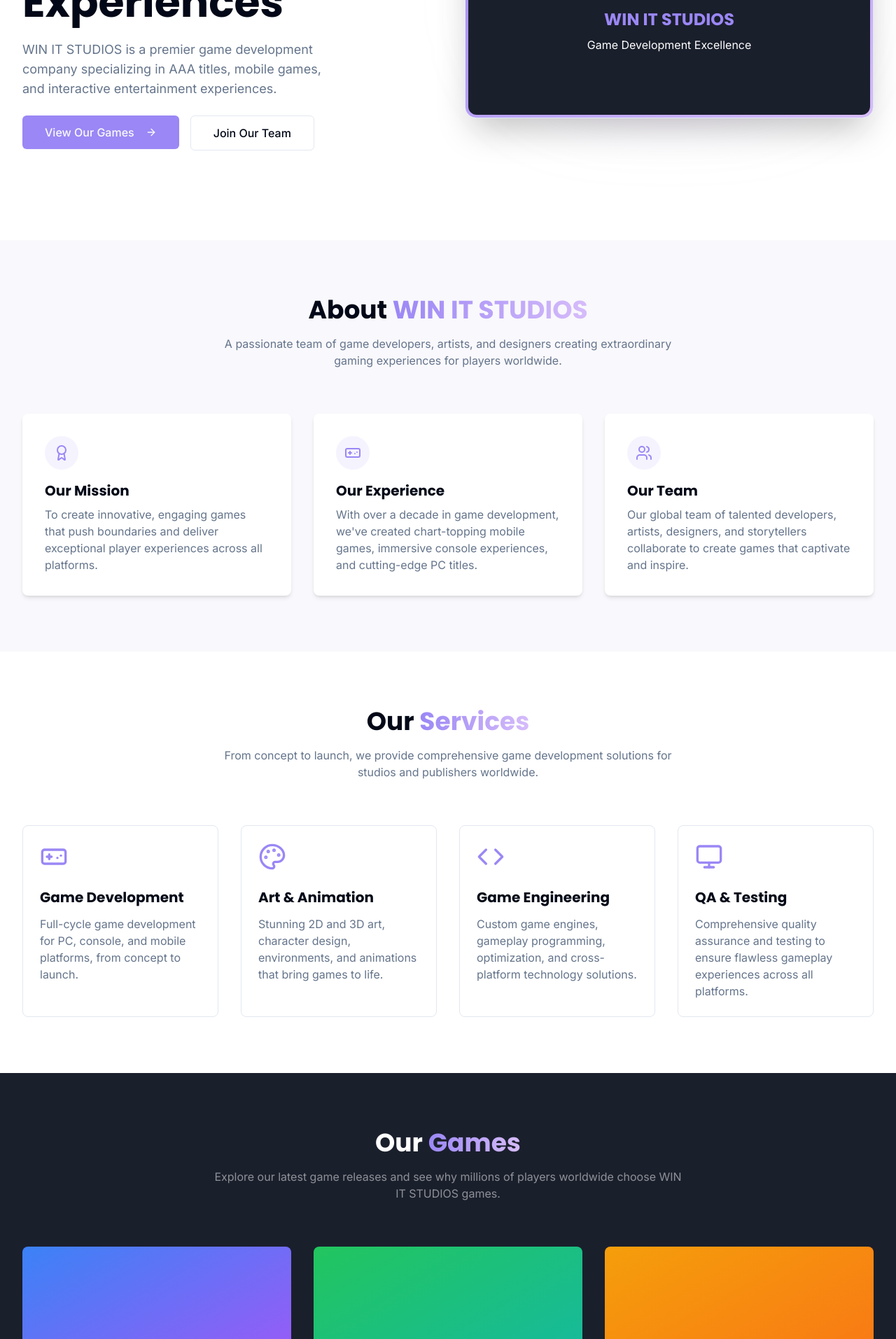
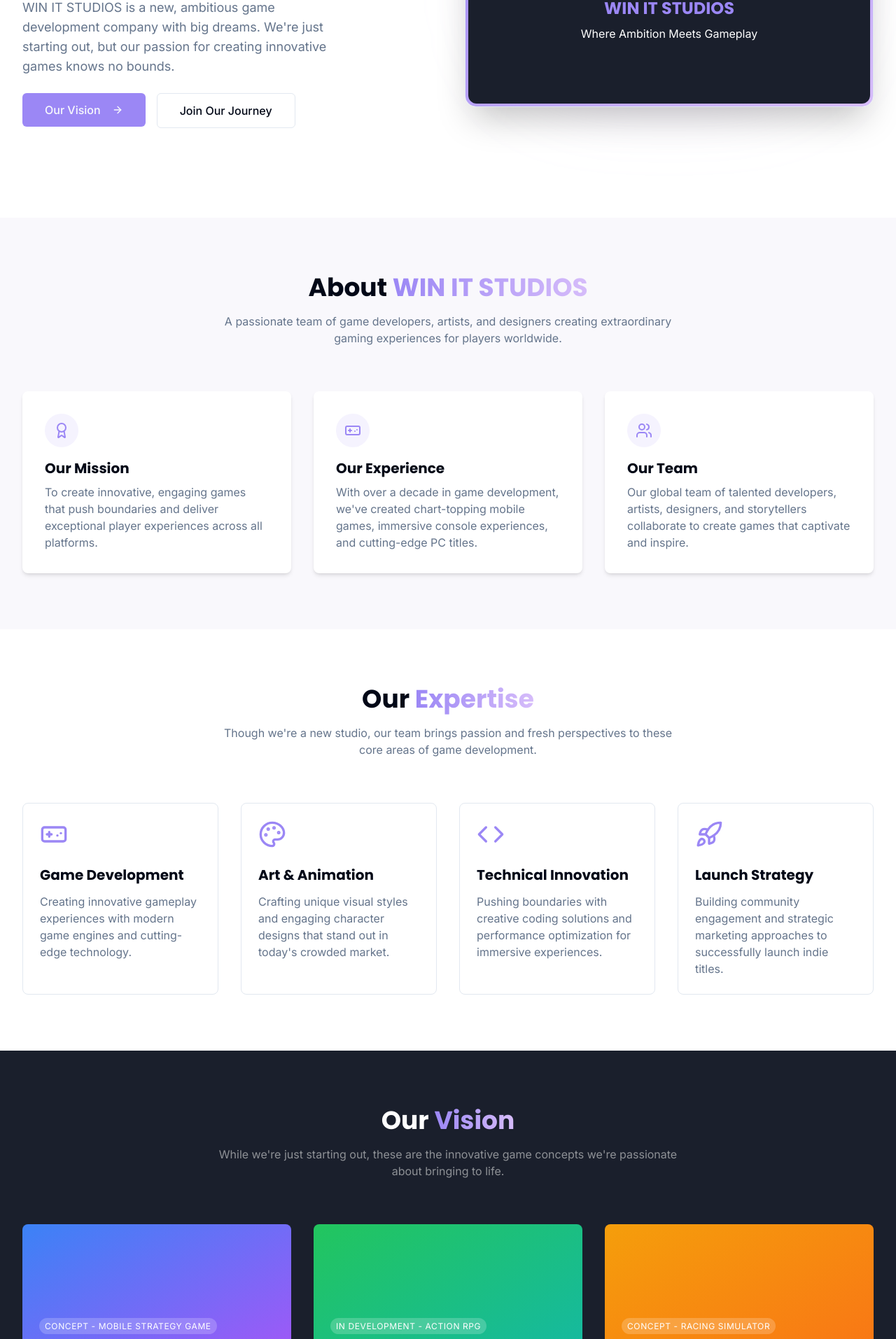
Before and after one commit to vineet-codes256/win-it-brand-bloom, a React (Vite) app: page / in a window 1280 px wide. Shown: the part 400-2313 px from the top of the page at 70% size. Built offline with nearby package versions, Linux system fonts and the light colour scheme.

Commit message:
Refactor: Update project description
Update the project description to reflect the project's current state.

```diff
--- a/src/components/Hero.tsx
+++ b/src/components/Hero.tsx
@@ -9,19 +9,19 @@ const Hero = () => {
         <div className="grid grid-cols-1 lg:grid-cols-2 gap-12 items-center">
           <div className="flex flex-col space-y-6 animate-fade-in">
             <h1 className="text-4xl md:text-6xl font-bold leading-tight">
-              Creating <span className="text-gradient">Immersive Gaming</span> Experiences
+              The Future of <span className="text-gradient">Gaming</span> Starts Here
             </h1>
             <p className="text-lg text-muted-foreground max-w-md">
-              WIN IT STUDIOS is a premier game development company specializing in AAA titles,
-              mobile games, and interactive entertainment experiences.
+              WIN IT STUDIOS is a new, ambitious game development company with big dreams.
+              We're just starting out, but our passion for creating innovative games knows no bounds.
             </p>
             <div className="flex flex-col sm:flex-row gap-4">
               <Button className="bg-studio-purple hover:bg-studio-purple/90 px-8 py-6 text-base">
-                View Our Games
+                Our Vision
                 <ArrowRight className="ml-2 h-5 w-5" />
               </Button>
               <Button variant="outline" className="px-8 py-6 text-base">
-                Join Our Team
+                Join Our Journey
               </Button>
             </div>
           </div>
@@ -33,7 +33,7 @@ const Hero = () => {
                   <div className="text-center p-8">
                     <Gamepad className="h-16 w-16 text-studio-purple mx-auto mb-4" />
                     <h3 className="text-2xl font-bold text-studio-purple">WIN IT STUDIOS</h3>
-                    <p className="text-white mt-2">Game Development Excellence</p>
+                    <p className="text-white mt-2">Where Ambition Meets Gameplay</p>
                   </div>
                 </div>
               </div>
--- a/src/components/Services.tsx
+++ b/src/components/Services.tsx
@@ -1,27 +1,27 @@
 
-import { Code, Gamepad, Palette, Monitor } from "lucide-react";
+import { Code, Gamepad, Palette, Rocket } from "lucide-react";
 
 const Services = () => {
   const services = [
     {
       icon: <Gamepad className="h-10 w-10 text-studio-purple" />,
       title: "Game Development",
-      description: "Full-cycle game development for PC, console, and mobile platforms, from concept to launch.",
+      description: "Creating innovative gameplay experiences with modern game engines and cutting-edge technology.",
     },
     {
       icon: <Palette className="h-10 w-10 text-studio-purple" />,
       title: "Art & Animation",
-      description: "Stunning 2D and 3D art, character design, environments, and animations that bring games to life.",
+      description: "Crafting unique visual styles and engaging character designs that stand out in today's crowded market.",
     },
     {
       icon: <Code className="h-10 w-10 text-studio-purple" />,
-      title: "Game Engineering",
-      description: "Custom game engines, gameplay programming, optimization, and cross-platform technology solutions.",
+      title: "Technical Innovation",
+      description: "Pushing boundaries with creative coding solutions and performance optimization for immersive experiences.",
     },
     {
-      icon: <Monitor className="h-10 w-10 text-studio-purple" />,
-      title: "QA & Testing",
-      description: "Comprehensive quality assurance and testing to ensure flawless gameplay experiences across all platforms.",
+      icon: <Rocket className="h-10 w-10 text-studio-purple" />,
+      title: "Launch Strategy",
+      description: "Building community engagement and strategic marketing approaches to successfully launch indie titles.",
     }
   ];
 
@@ -30,10 +30,10 @@ const Services = () => {
       <div className="container mx-auto">
         <div className="text-center mb-16 max-w-2xl mx-auto">
           <h2 className="text-3xl md:text-4xl font-bold mb-4">
-            Our <span className="text-gradient">Services</span>
+            Our <span className="text-gradient">Expertise</span>
           </h2>
           <p className="text-muted-foreground">
-            From concept to launch, we provide comprehensive game development solutions for studios and publishers worldwide.
+            Though we're a new studio, our team brings passion and fresh perspectives to these core areas of game development.
           </p>
         </div>
 
--- a/src/components/Work.tsx
+++ b/src/components/Work.tsx
@@ -6,17 +6,17 @@ const Work = () => {
   const projects = [
     {
       title: "Galactic Conquest",
-      category: "Mobile Strategy Game",
+      category: "Concept - Mobile Strategy Game",
       image: "bg-gradient-to-br from-blue-500 to-purple-500"
     },
     {
       title: "Shadow Warriors",
-      category: "Action RPG",
+      category: "In Development - Action RPG",
       image: "bg-gradient-to-br from-green-500 to-teal-500"
     },
     {
       title: "Speed Racers Ultimate",
-      category: "Racing Simulator",
+      category: "Concept - Racing Simulator",
       image: "bg-gradient-to-br from-amber-500 to-orange-500"
     }
   ];
@@ -26,10 +26,10 @@ const Work = () => {
       <div className="container mx-auto">
         <div className="text-center mb-16 max-w-2xl mx-auto">
           <h2 className="text-3xl md:text-4xl font-bold mb-4">
-            Our <span className="text-gradient">Games</span>
+            Our <span className="text-gradient">Vision</span>
           </h2>
           <p className="text-studio-gray">
-            Explore our latest game releases and see why millions of players worldwide choose WIN IT STUDIOS games.
+            While we're just starting out, these are the innovative game concepts we're passionate about bringing to life.
           </p>
         </div>
 
@@ -50,7 +50,7 @@ const Work = () => {
 
         <div className="mt-12 text-center">
           <Button variant="outline" className="border-white text-white hover:bg-white hover:text-studio-dark-purple">
-            View All Games
+            Learn More About Our Vision
             <ArrowRight className="ml-2 h-4 w-4" />
           </Button>
         </div>
```
